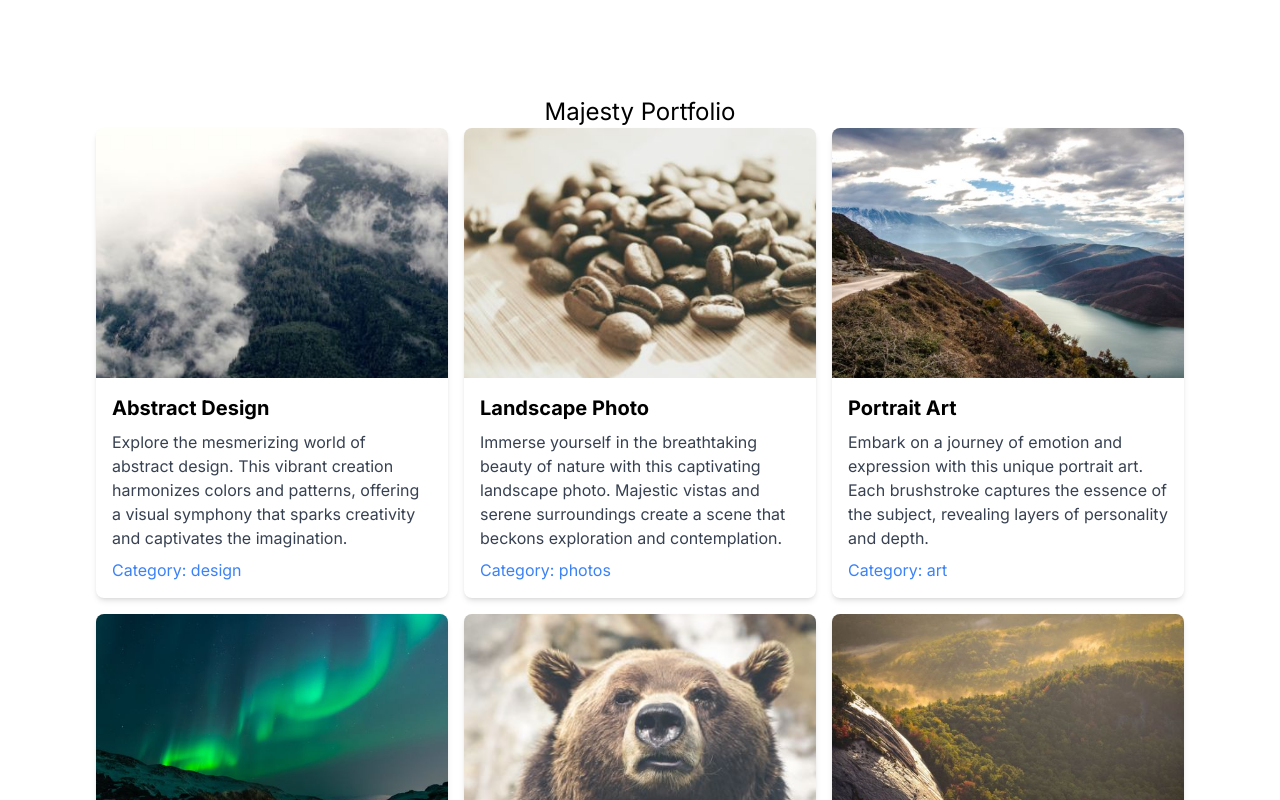
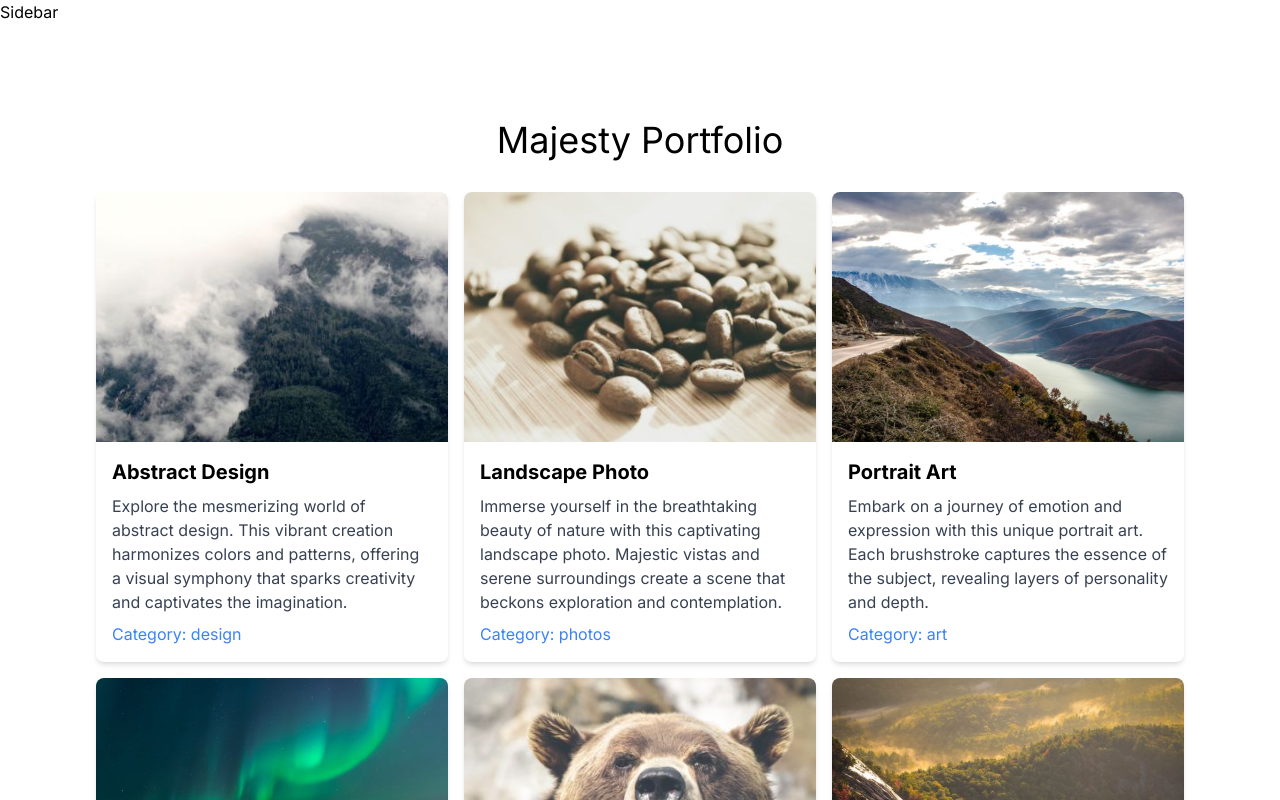
Before and after one commit to Metaverse-Nabeel/majesty_portfolio, a Next.js app: page / in a window 1280 px wide. Shown: the top 800 px of the page. Built offline with nearby package versions, Linux system fonts and the light colour scheme.

Commit message:
Making basic architecture

```diff
--- a/src/app/layout.tsx
+++ b/src/app/layout.tsx
@@ -5,8 +5,8 @@ import { Inter } from 'next/font/google'
 const inter = Inter({ subsets: ['latin'] })
 
 export const metadata: Metadata = {
-  title: 'Create Next App',
-  description: 'Generated by create next app',
+  title: 'Majesty Portfolio',
+  description: 'Personal Portfolio website for design, art and photos. It is a landing page. It contains contact, bolgs and projects sections.',
 }
 
 export default function RootLayout({
--- a/src/app/page.tsx
+++ b/src/app/page.tsx
@@ -1,23 +1,13 @@
-import { Data } from '../data'
-import Image from 'next/image'
+import Sidebar from '@/components/sidebar'
+import Footer from '@/components/Footer'
+import Projects from '@/components/Projects'
 
 export default function Home() {
   return (
-    <main className="flex min-h-screen flex-col items-center justify-between p-24">
-      <h1 className='text-2xl '>Majesty Portfolio</h1>
-      <div className="grid grid-cols-1 sm:grid-cols-1 md:grid-cols-2 lg:grid-cols-3 gap-4">
-      {Data.map(item => (
-        <div key={item.id} className="bg-white rounded-lg overflow-hidden shadow-md">
-          <Image className="w-full h-[250px] object-cover" width={75} height={150} src={item.image} alt={item.title} />
-          <div className="p-4">
-            <h2 className="text-xl font-bold mb-2">{item.title}</h2>
-            <p className="text-gray-700 mb-2">{item.desc}</p>
-            <p className="text-blue-500">Category: {item.category}</p>
-          </div>
-        </div>
-      ))}
-    </div>
-
-    </main>
+    <>
+    <Sidebar/>
+    <Projects />
+    <Footer />
+    </>
   )
 }
--- /dev/null
+++ b/src/components/Footer.tsx
@@ -0,0 +1,7 @@
+const Footer: React.FC = () => {
+  return (
+    <div>Footer</div>
+  )
+}
+
+export default Footer
--- /dev/null
+++ b/src/components/Projects.tsx
@@ -0,0 +1,24 @@
+import { Data } from '../data'
+import Image from 'next/image'
+
+const Projects: React.FC = () => {
+  return (
+    <main className="flex min-h-screen flex-col items-center justify-between p-24">
+      <h1 className='text-4xl mb-8'>Majesty Portfolio</h1>
+      <div className="grid grid-cols-1 sm:grid-cols-1 md:grid-cols-2 lg:grid-cols-3 gap-4">
+      {Data.map(item => (
+        <div key={item.id} className="bg-white rounded-lg overflow-hidden shadow-md">
+          <Image className="w-full h-[250px] object-cover" width={75} height={150} src={item.image} alt={item.title} />
+          <div className="p-4">
+            <h2 className="text-xl font-bold mb-2">{item.title}</h2>
+            <p className="text-gray-700 mb-2">{item.desc}</p>
+            <p className="text-blue-500">Category: {item.category}</p>
+          </div>
+        </div>
+      ))}
+    </div>
+    </main>
+  )
+}
+
+export default Projects
--- /dev/null
+++ b/src/components/Sidebar.tsx
@@ -0,0 +1,7 @@
+const Sidebar: React.FC = () => {
+  return (
+    <div>Sidebar</div>
+  )
+}
+
+export default Sidebar
```
